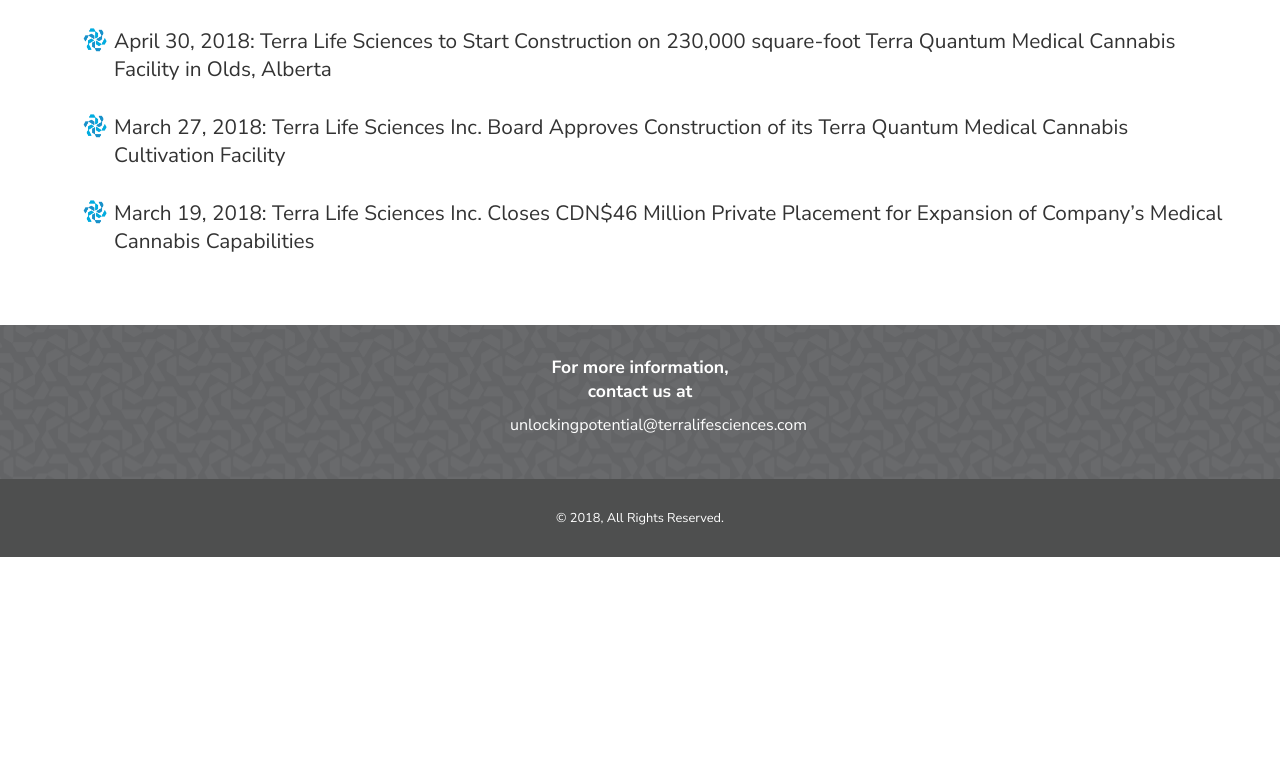
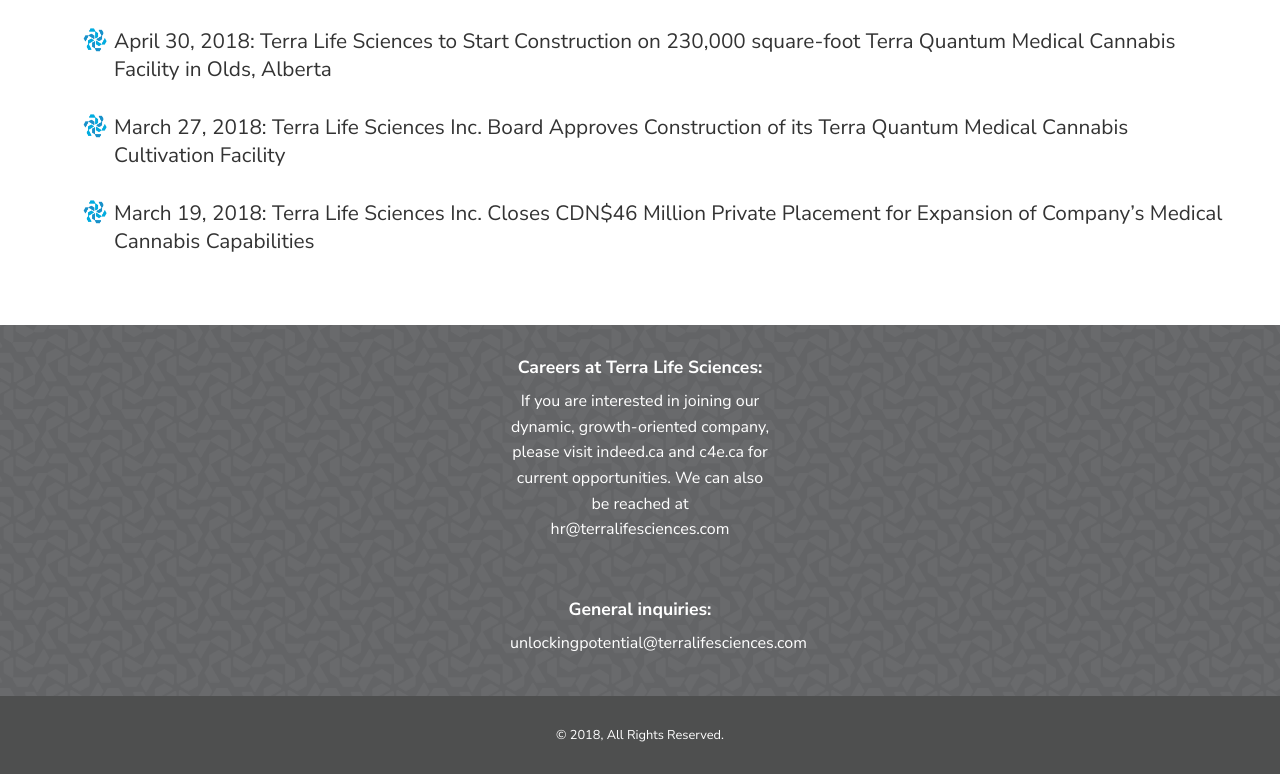
Before and after one commit to terralife/tls-onepage-html, a plain HTML site: page index.html in a window 1280 px wide. Shown: the part 1524-2298 px from the top of the page. Before the commit the page ends 2081 px from the top, so only its background shows below. Drawn offline with nearby package versions, Linux system fonts and the light colour scheme.

Commit message:
update the careers section in footer

```diff
--- a/index.html
+++ b/index.html
@@ -121,7 +121,24 @@
   <footer>
     <section class="grey-light">
       <div class="content">
-        <h3>For more information, <br />contact us at</h3>
+
+        <h3>Careers at Terra Life Sciences:</h3>
+        <p>
+          If you are interested in joining our dynamic, growth-oriented company, please visit <a href="https://www.indeedjobs.com/terra-life-sciences/_hl/en_CA?cpref=JXWAtnzf3XW5aRnY2g_zomvRJltmkRIjlQvudMc3HDk" target="_blank">indeed.ca</a> and <a href="http://c4e.ca/" target="_blank">c4e.ca</a> for current opportunities.  We can also be reached at
+            <script language="JavaScript">
+
+              var username = "hr";
+
+              var hostname = "terralifesciences.com";
+
+              var linktext = username + "@" + hostname ;
+
+              document.write("<a href='" + "mail" + "to:" + username + "@" + hostname + "'>" + linktext + "</a>");
+
+            </script>
+        </p>
+        <br /><br />
+        <h3>General inquiries:</h3>
         <p>
             <script language="JavaScript">
 
```
